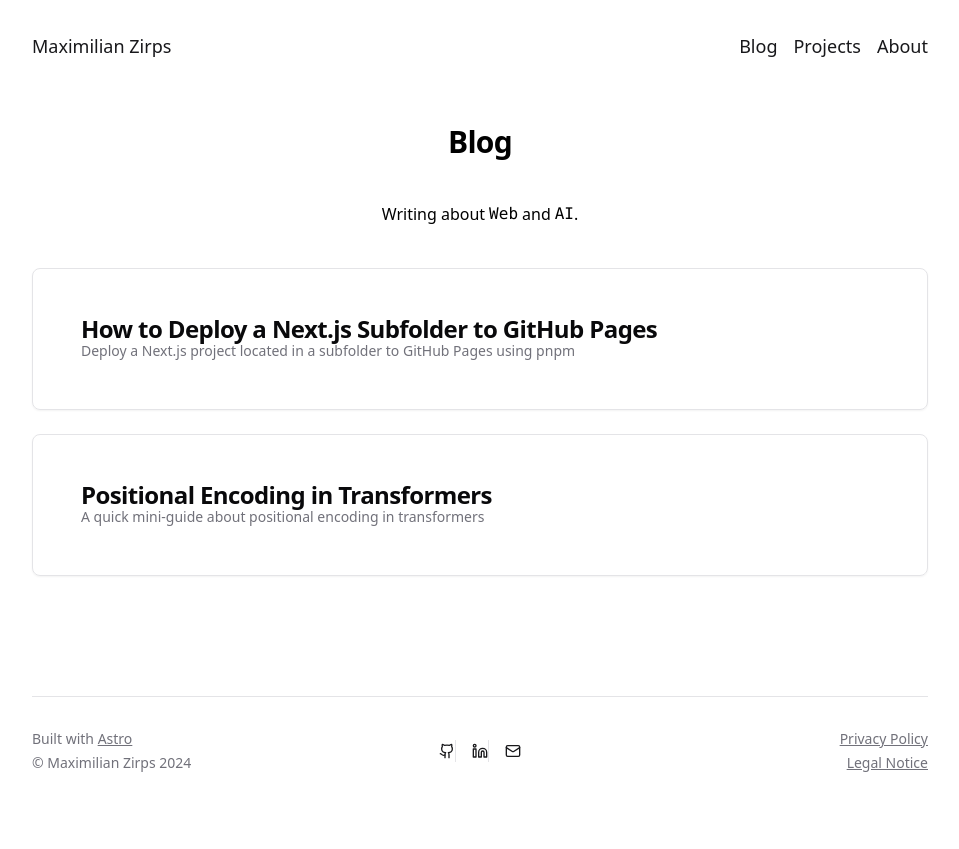
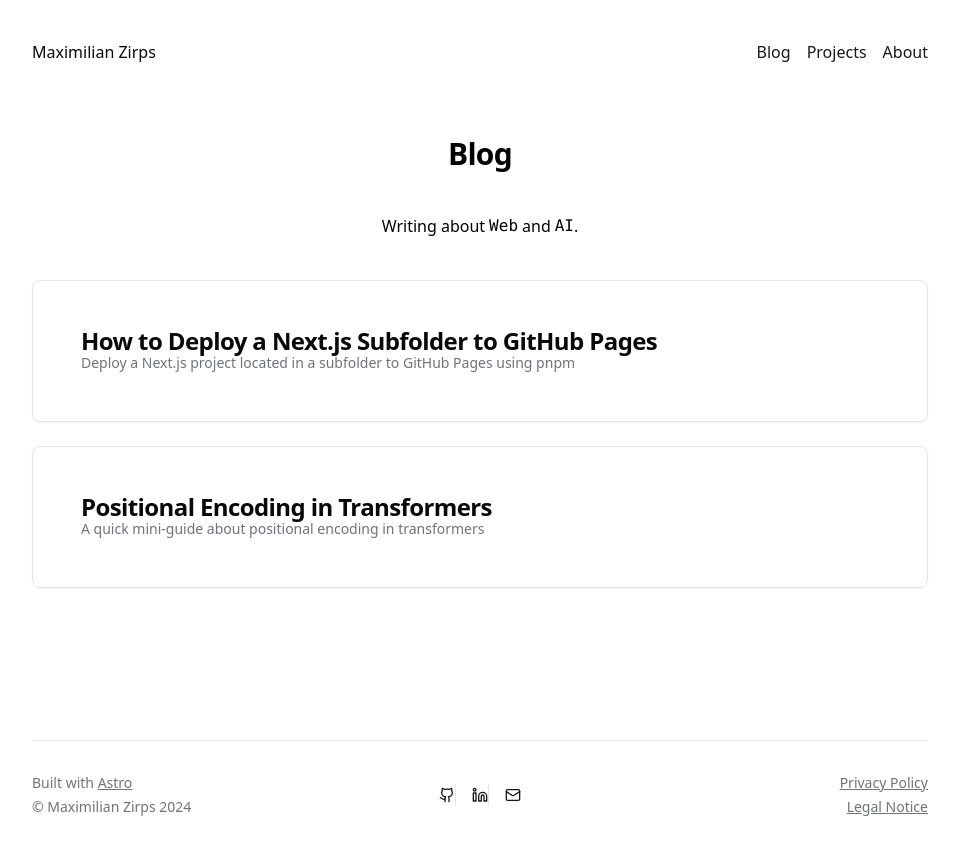
Before and after one commit to maxzirps/maxzirps.at, an Astro site: page /blog in a window 1280 px wide. Shown: the whole page, without its empty margins (160-1119 px from the left). Before the commit the page ends 805 px from the top, so only its background shows below. Built offline with nearby package versions, Linux system fonts and the light colour scheme; Astro itself is replaced by a stand-in of ours; some packages are replaced by stand-ins of ours.

Commit message:
change font styling of nav

```diff
--- a/src/components/Footer.astro
+++ b/src/components/Footer.astro
@@ -5,7 +5,7 @@ import { Github, Linkedin, Mail } from "lucide-react";
 import { buttonVariants } from "./ui/button";
 ---
 
-<footer class="text-zinc-500">
+<footer class="text-zinc-500 pt-24">
   <Separator />
   <div
     class="flex flex-col md:grid md:grid-cols-3 py-8 text-sm space-y-4 md:space-y-0 md:px-4 lg:px-0"
--- a/src/components/Nav.astro
+++ b/src/components/Nav.astro
@@ -1,3 +1,7 @@
+---
+import { Button } from "./ui/button";
+---
+
 <script>
   document.addEventListener("astro:page-load", () => {
     const mobileNavigation = document.querySelector("[data-mobile-navigation]");
@@ -22,9 +26,9 @@
 </script>
 
 <div
-  class="flex flex-row py-8 mx-auto justify-between w-full mx-auto text-lg px-8 lg:px-0"
+  class="flex flex-row py-8 mx-auto justify-between w-full mx-auto px-8 lg:px-0"
 >
-  <a class="flex items-center cursor-pointer text-zinc-900" href="/">
+  <a class="flex items-center cursor-pointer text-zinc-950 text-base" href="/">
     Maximilian Zirps
   </a>
   <button class="lg:hidden" data-menu-button aria-label="Open Menu">
@@ -42,6 +46,28 @@
         d="M3.75 6.75h16.5M3.75 12h16.5m-16.5 5.25h16.5"></path>
     </svg>
   </button>
+
+  <!-- Desktop navigation -->
+  <nav class="hidden lg:flex items-center justify-end space-x-4">
+    <a href="/blog" aria-label="Visit my blog">
+      <Button variant="link" className="text-base p-0 font-normal">Blog</Button
+      ></a
+    >
+
+    <a
+      class="text-zinc-950"
+      href="/projects"
+      aria-label="Check out my other projects on github."
+    >
+      <Button variant="link" className="text-base p-0 font-normal"
+        >Projects</Button
+      ></a
+    >
+    <a class="text-zinc-950" href="/about" aria-label="Visit my GitHub profile">
+      <Button variant="link" className="text-base p-0 font-normal">About</Button
+      ></a
+    >
+  </nav>
 
   <!-- Mobile navigation overlay -->
   <nav
@@ -64,48 +90,19 @@
       </svg>
     </button>
 
-    <a class="text-zinc-900" href="/blog" aria-label="Visit my blog">Blog</a>
+    <a class="text-zinc-950" href="/blog" aria-label="Visit my blog">
+      <Button variant="link" className="text-base font-normal">Blog</Button></a
+    >
     <a
-      class="text-zinc-900"
+      class="text-zinc-950"
       href="/projects"
-      aria-label="Check out my other projects on github.">Projects</a
+      aria-label="Check out my other projects on github."
     >
-    <a class="text-zinc-900" href="/about" aria-label="Visit my GitHub profile"
-      >About</a
+      <Button variant="link" className="text-base font-normal">Projects</Button
+      ></a
+    >
+    <a class="text-zinc-950" href="/about" aria-label="Visit my GitHub profile">
+      <Button variant="link" className="text-base font-normal">About</Button></a
     >
   </nav>
-
-  <nav class="hidden lg:flex items-center justify-end space-x-4">
-    <div class="relative">
-      <a class="peer text-zinc-900" href="/blog" aria-label="Visit my blog"
-        >Blog</a
-      >
-      <div
-        class="absolute w-full top-6 opacity-0 peer-hover:opacity-100 transition-opacity duration-500 border-b-2 border-zinc-800 mt-1"
-      >
-      </div>
-    </div>
-    <div class="relative">
-      <a
-        class="peer text-zinc-900"
-        href="/projects"
-        aria-label="Check out my other projects on github.">Projects</a
-      >
-      <div
-        class="absolute w-full top-6 opacity-0 peer-hover:opacity-100 transition-opacity duration-500 border-b-2 border-zinc-800 mt-1"
-      >
-      </div>
-    </div>
-    <div class="relative">
-      <a
-        class="peer text-zinc-900"
-        href="/about"
-        aria-label="Visit my GitHub profile">About</a
-      >
-      <div
-        class="absolute w-full top-6 opacity-0 peer-hover:opacity-100 transition-opacity duration-500 border-b-2 border-zinc-800 mt-1"
-      >
-      </div>
-    </div>
-  </nav>
 </div>
--- a/src/layouts/MainLayout.astro
+++ b/src/layouts/MainLayout.astro
@@ -29,7 +29,7 @@ import "@/styles/globals.css";
   <body transition:animate={fade({ duration: "0.5s" })}>
     <div class="flex flex-col max-w-screen lg:max-w-4xl mx-auto min-h-screen">
       <Nav />
-      <main class="grow flex flex-col px-8 lg:px-0 my-8 mb-24">
+      <main class="grow flex flex-col px-8 lg:px-0 py-8">
         <slot />
       </main>
       <Footer />
--- a/src/pages/legal-notice.astro
+++ b/src/pages/legal-notice.astro
@@ -1,6 +1,5 @@
 ---
 import SectionLayout from "@/layouts/SectionLayout.astro";
-import { Brain, Smile } from "lucide-react";
 import MainLayout from "../layouts/MainLayout.astro";
 ---
 
```
